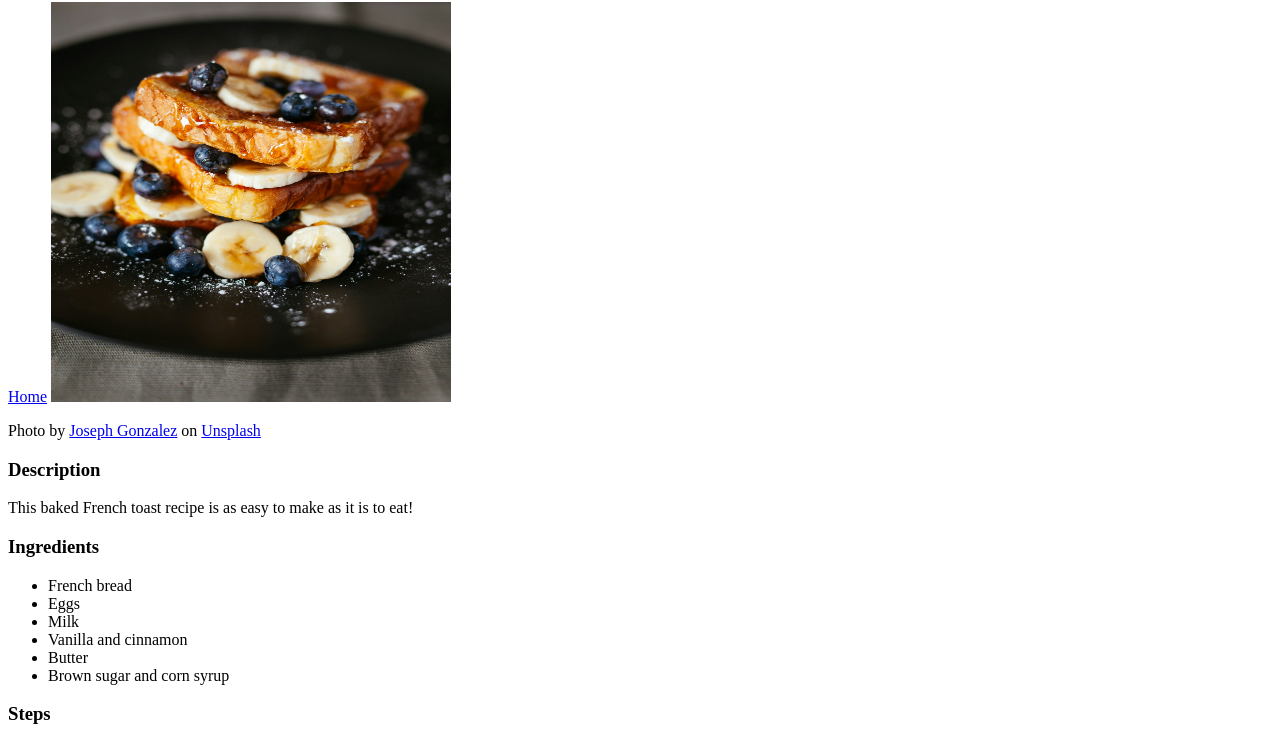
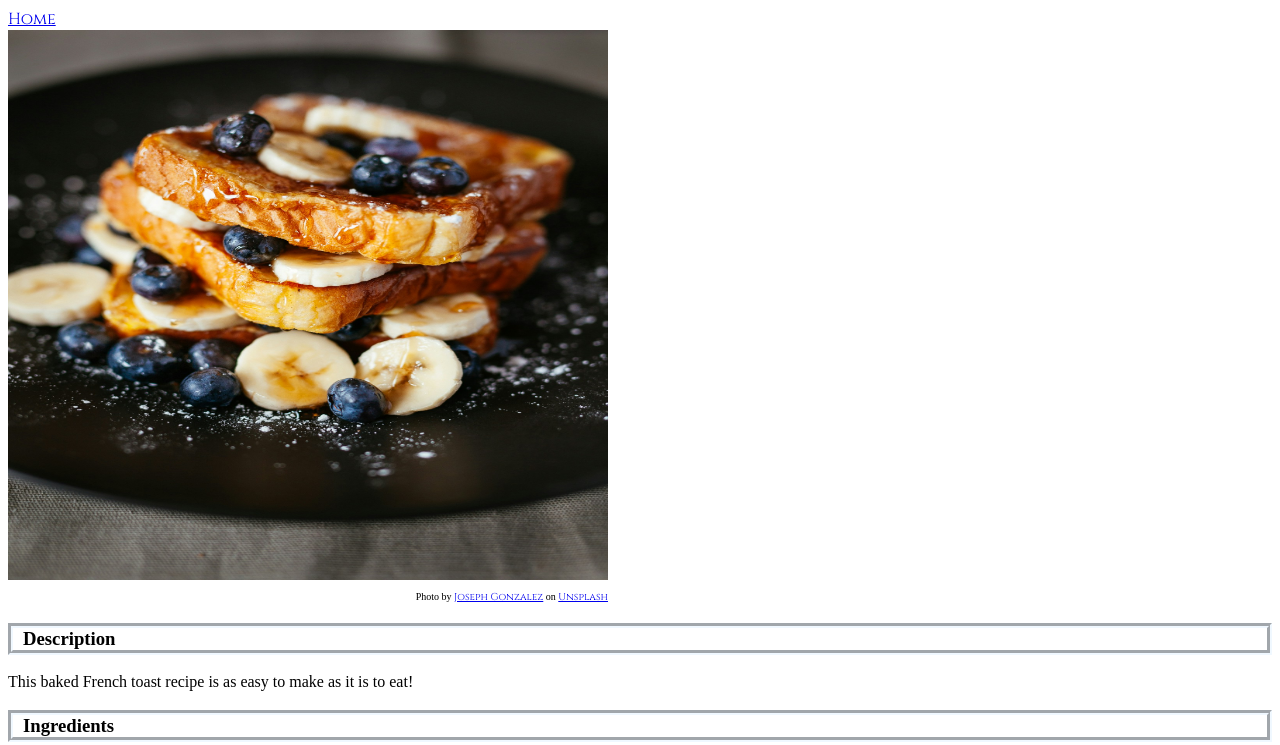
Before and after one commit to Ejehi/odin-recipes, a plain HTML site: page recipes/french-toast.html in a window 1280 px wide. Shown: the part 78-823 px from the top of the page. Drawn offline with Linux system fonts and the light colour scheme.

Commit message:
Add site-wide CSS and update HTML for styling
Introduced a new style.css file for consistent site styling, including custom fonts, image sizing, and styled lists. Updated all HTML files to link the stylesheet and Google Fonts, removed fixed image dimensions, and added semantic classes.

```diff
--- a/recipes/french-toast.html
+++ b/recipes/french-toast.html
@@ -4,19 +4,24 @@
     <meta charset="UTF-8">
     <meta name="viewport" content="width=device-width, initial-scale=1.0">
     <title>French Toast Recipe</title>
+    <link rel="stylesheet" href="../style.css">
+    <link rel="preconnect" href="https://fonts.googleapis.com">
+    <link rel="preconnect" href="https://fonts.gstatic.com" crossorigin>
+    <link href="https://fonts.googleapis.com/css2?family=Cinzel:wght@400..900&display=swap" rel="stylesheet">
+
 </head>
 <body>
     <h1>French Toast Recipe</h1>
     <a href="../index.html">Home</a>
-    <img src="../images/french-toast.jpg" alt="French toast with blueberries" height="400" width="400">
-    <p>Photo by <a href="https://unsplash.com/@miracletwentyone?utm_source=unsplash&utm_medium=referral&utm_content=creditCopyText" target="_blank" rel="noopener noreferrer">Joseph Gonzalez</a> on
+    <img src="../images/french-toast.jpg" alt="French toast with blueberries">
+    <p id="attribution">Photo by <a href="https://unsplash.com/@miracletwentyone?utm_source=unsplash&utm_medium=referral&utm_content=creditCopyText" target="_blank" rel="noopener noreferrer">Joseph Gonzalez</a> on
         <a href="https://unsplash.com/photos/toast-bread-with-blueberry-on-black-plate-zcUgjyqEwe8?utm_source=unsplash&utm_medium=referral&utm_content=creditCopyText" target="_blank" rel="noopener noreferrer">Unsplash</a>
     </p>
     <h3>Description</h3>
     <p>This baked French toast recipe is as easy to make as it is to eat!</p>
 
     <h3>Ingredients</h3>
-    <ul>
+    <ul class="ingredient-list">
         <li>French bread</li>
         <li>Eggs</li>
         <li>Milk</li>
@@ -26,7 +31,7 @@
     </ul>
 
     <h3>Steps</h3>
-    <ol>
+    <ol class="recipe-list">
         <li>Arrange the bread slices in a buttered baking dish.</li>
         <li>Beat the eggs, milk, cream, vanilla, and cinnamon together and pour over the bread.</li>
         <li>Refrigerate overnight.</li>
--- /dev/null
+++ b/style.css
@@ -0,0 +1,30 @@
+.navigation li {
+    list-style: none;
+}
+
+img {
+    display: block;
+    width: 600px;
+    height: 550px;
+}
+
+h1, a {
+    font-family: "Cinzel", serif;
+    font-optical-sizing: auto;
+    font-style: normal;
+}
+
+.recipe-list, .ingredient-list {
+    background-color: aliceblue;
+}
+
+#attribution {
+    font-size: 10px;
+    width: 600px;
+    text-align: end;
+}
+
+h3 {
+    border: 5px groove aliceblue;
+    padding: 0 10px;
+}
```
Also changed, not shown: index.html (+6 -1 lines), recipes/million-dollar-soup.html (+9 -4 lines), recipes/sheet-pan-tacos.html (+9 -4 lines).
